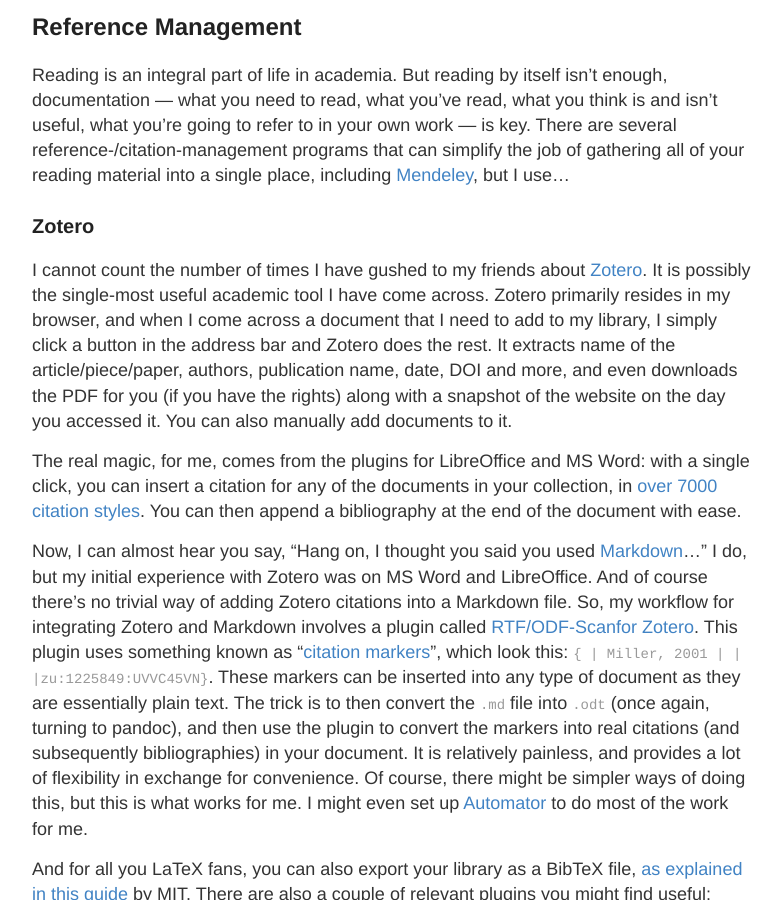
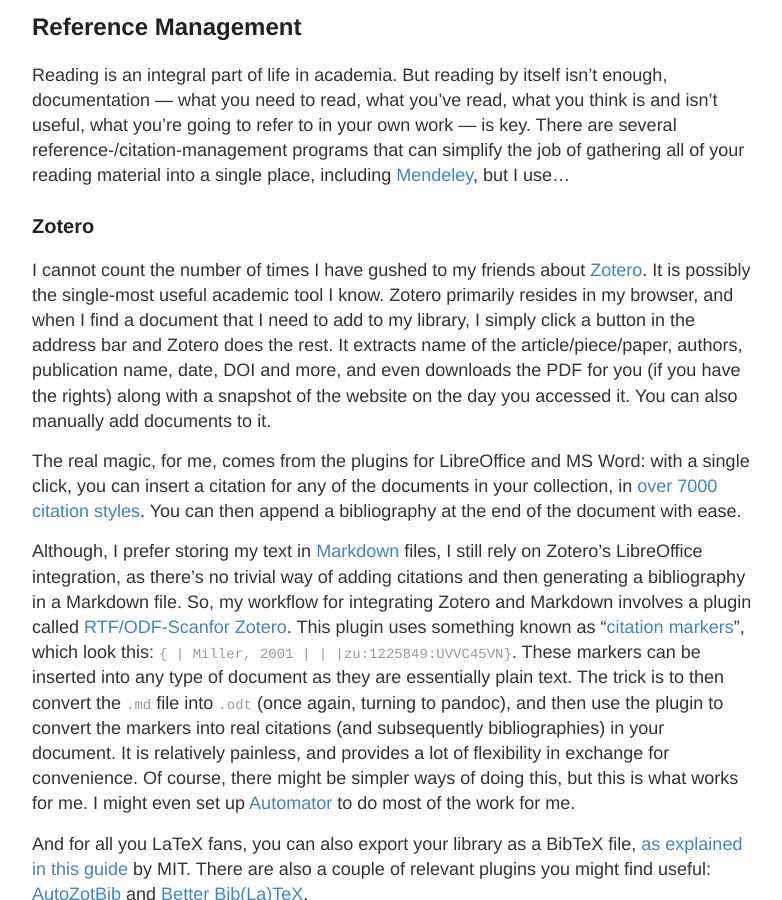
Before and after one commit to RaoOfPhysics/phd-starter-kit, a Jekyll site: the page built from index.md, in a window 1280 px wide and 900 px high, scrolled down 4461 px. Shown: the whole window, without its empty margins (248-1030 px from the left). Built offline with Jekyll 4.4.1, drawn with Linux system fonts in a browser that asks for light colours; some of the changed text lies outside the part shown.

Commit message:
Make Aditya's edits (Closes #1) and minor changes

```diff
--- a/index.md
+++ b/index.md
@@ -123,17 +123,15 @@ There are several reference-/citation-management programs that can simplify the
 ### Zotero
 
 I cannot count the number of times I have gushed to my friends about [Zotero](https://www.zotero.org/).
-It is possibly the single-most useful academic tool I have come across.
-Zotero primarily resides in my browser, and when I come across a document that I need to add to my library, I simply click a button in the address bar and Zotero does the rest.
+It is possibly the single-most useful academic tool I know.
+Zotero primarily resides in my browser, and when I find a document that I need to add to my library, I simply click a button in the address bar and Zotero does the rest.
 It extracts name of the article/piece/paper, authors, publication name, date, DOI and more, and even downloads the PDF for you (if you have the rights) along with a snapshot of the website on the day you accessed it.
 You can also manually add documents to it.
 
 The real magic, for me, comes from the plugins for LibreOffice and MS Word: with a single click, you can insert a citation for any of the documents in your collection, in [over 7000 citation styles](https://www.zotero.org/styles).
 You can then append a bibliography at the end of the document with ease.
 
-Now, I can almost hear you say, "Hang on, I thought you said you used [Markdown](#markdown)…"
-I do, but my initial experience with Zotero was on MS Word and LibreOffice.
-And of course there's no trivial way of adding Zotero citations into a Markdown file.
+Although, I prefer storing my text in [Markdown](#markdown) files, I still rely on Zotero's LibreOffice integration, as there's no trivial way of adding citations and then generating a bibliography in a Markdown file.
 So, my workflow for integrating Zotero and Markdown involves a plugin called [RTF/ODF-Scanfor Zotero](http://zotero-odf-scan.github.io/zotero-odf-scan/).
 This plugin uses something known as "[citation markers](http://zoteromusings.wordpress.com/2013/05/06/announcing-rtfodf-scan-for-zotero/)", which look this: `{ | Miller, 2001 | | |zu:1225849:UVVC45VN}`.
 These markers can be inserted into any type of document as they are essentially plain text.
```
Also changed, not shown: other parts of index.md (+6 -6 lines).
